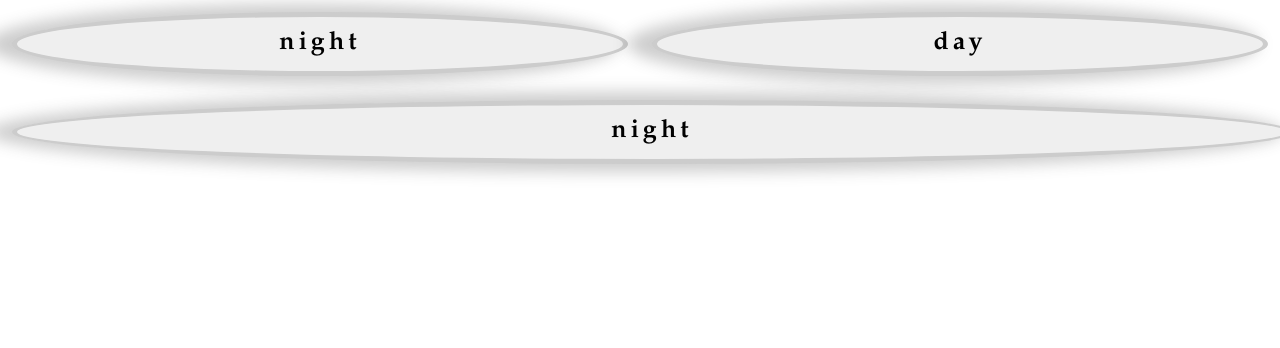
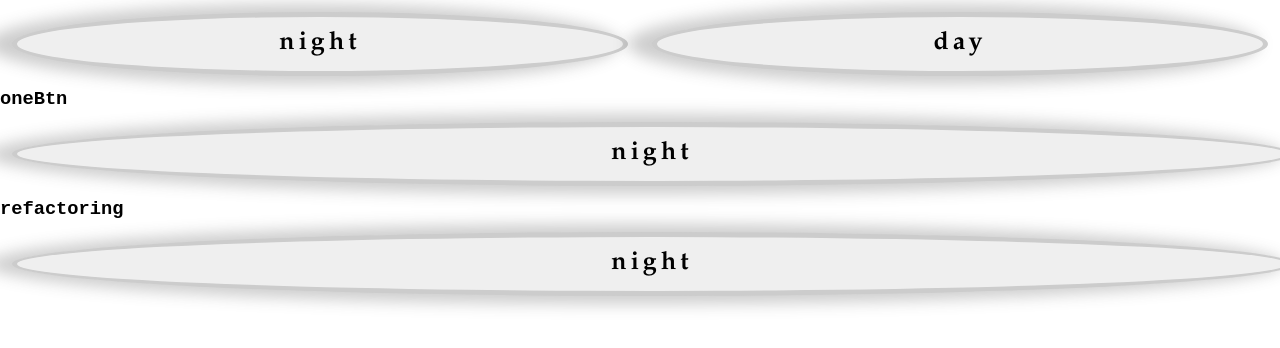
Before and after one commit to ellachoy/frontend_review, a plain HTML site: page index.html in a window 1280 px wide. Shown: the top 348 px of the page. Drawn offline with Linux system fonts and the light colour scheme.

Commit message:
refactoring

```diff
--- a/index.html
+++ b/index.html
@@ -24,19 +24,34 @@
 
     </div>
      <!-- toggleBtn -->
+     <h3>oneBtn</h3>
      <input  id="night_day" type="button" value="night" onclick="
-     if (night){
+     if (document.querySelector('#night_day').value === 'night'){
         document.querySelector('body').style.backgroundColor ='black';
         document.querySelector('body').style.color ='white';
+        document.querySelector('#night_day').value = 'day';
      }
-
-
      else {
         document.querySelector('body').style.backgroundColor='white';
         document.querySelector('body').style.color='black';
+        document.querySelector('#night_day').value = 'night';
      }
      ">
-
+     <!-- refactoring -->
+     <h3>refactoring</h3>
+     <input  type="button" value="night" onclick="
+      var target = document.querySelector('body')
+     if (this.value === 'night'){
+        target.style.backgroundColor ='black';
+       target.style.color ='white';
+        this.value = 'day';
+     }
+     else {
+        target.style.backgroundColor='white';
+        target.style.color='black';
+        this.value = 'night';
+     }
+     ">
 
    <!-- <form action="#" >
        <fieldset>
--- a/style.css
+++ b/style.css
@@ -16,6 +16,11 @@
     margin:0;
     padding:0;
     box-sizing: border-box;
+
+}
+body{
+    font-family: 'Courier New', Courier, monospace;
+    font-weight: 300;
 }
 div{
     display: flex;
```
